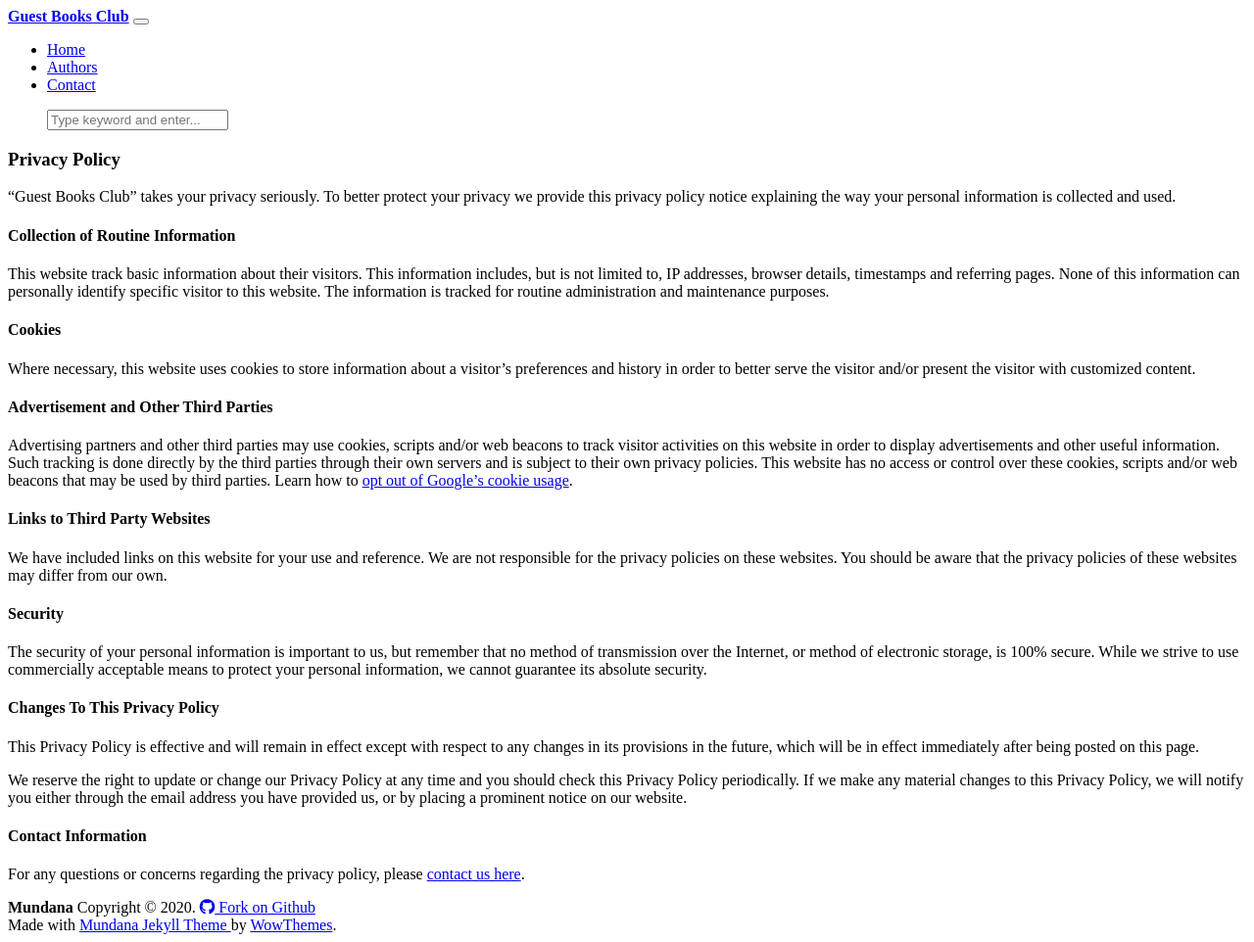
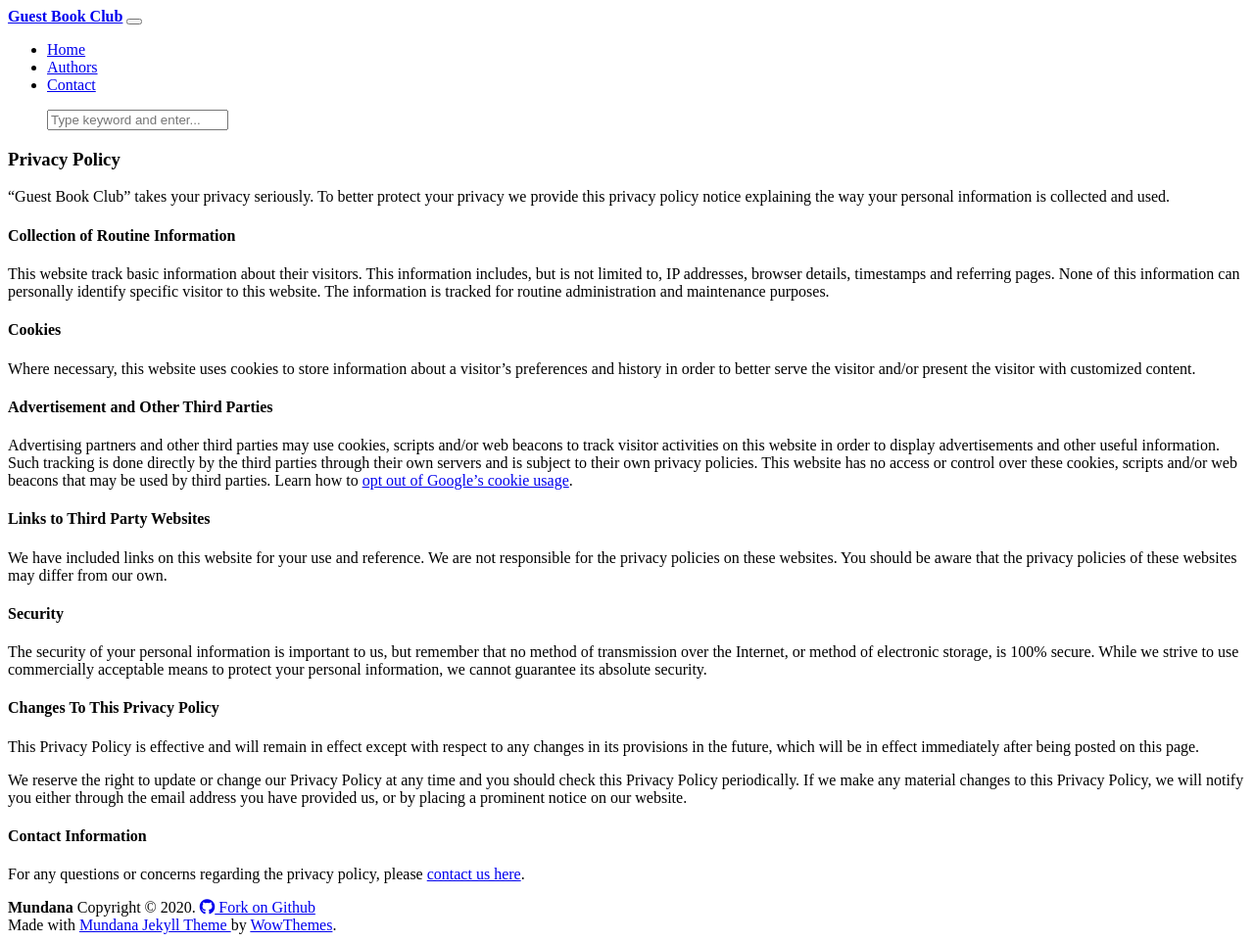
Before and after one commit to ThomasLech/guest-book-club, a Jekyll site: the page built from _pages/privacy-policy.md, in a window 1280 px wide. Shown: the whole page at 98% size. Built offline with Jekyll 4.4.1, drawn with Linux system fonts in a browser that asks for light colours; nearby versions of some CDN libraries; comment, search, counter and statistics services are not loaded.

Commit message:
Updated the `baseurl` property

```diff
--- a/_config.yml
+++ b/_config.yml
@@ -1,9 +1,9 @@
 # Site
-name: 'Guest Books Club'
+name: 'Guest Book Club'
 description: 'No description.'
 logo: 'assets/images/logo.png'
 favicon: 'assets/images/favicon.ico'
-baseurl: 'guestbookclub.com'
+baseurl: 'guest-book-club'
 disqus: 'guestbookclub.com'
 email: 'thomas@rootxnet.com'
 mailchimp-list: 'https://wowthemes.us11.list-manage.com/subscribe/post?u=8aeb20a530e124561927d3bd8&amp;id=8c3d2d214b'
```
Also changed, not shown: 9 other files.
